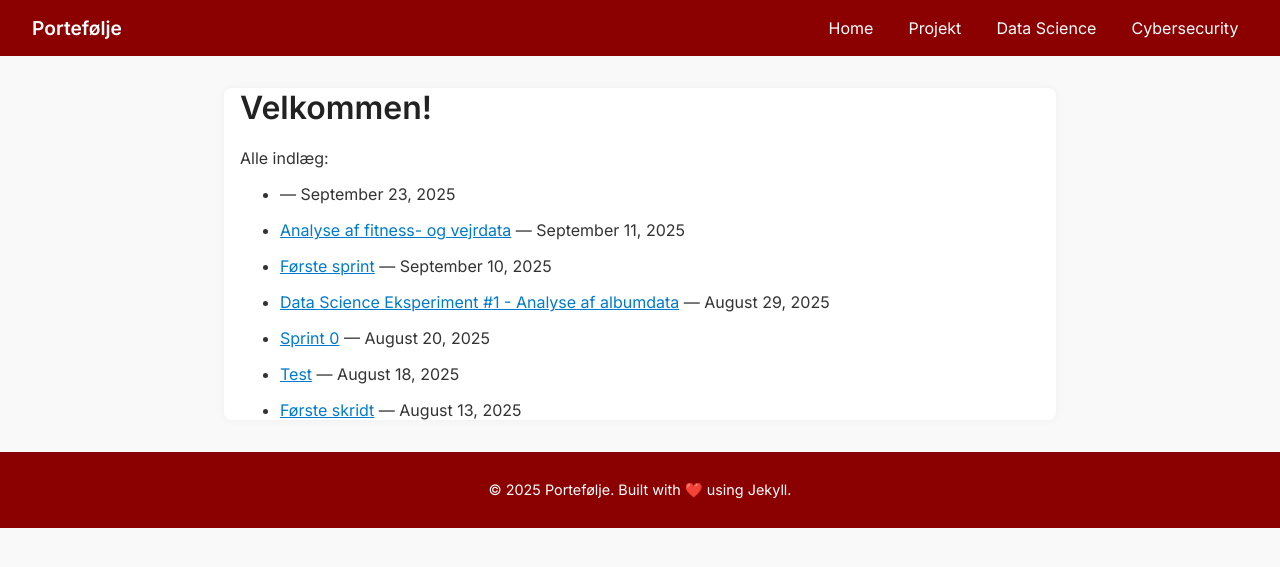
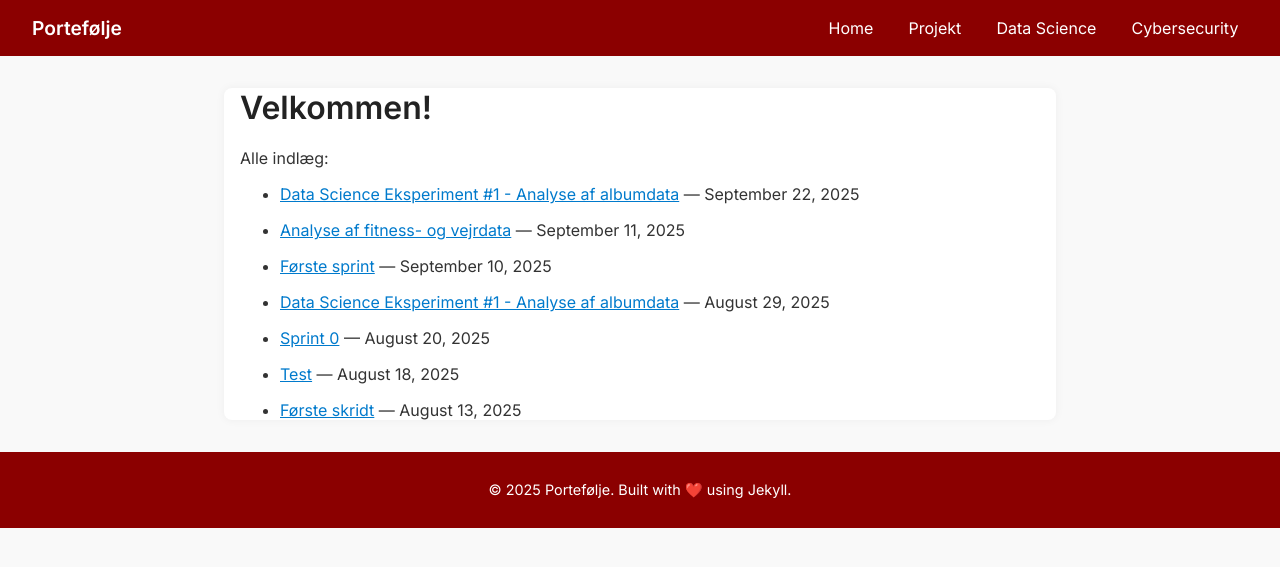
Before and after one commit to lika62310/lika62310.github.io, a Jekyll site: the page built from index.md, in a window 1280 px wide. Shown: the top 567 px of the page. Built offline with Jekyll 4.4.1, drawn with Linux system fonts in a browser that asks for light colours.

Commit message:
Update 2025-09-22-ugeoversigt.md

```diff
--- a/_posts/2025-09-22-ugeoversigt.md
+++ b/_posts/2025-09-22-ugeoversigt.md
@@ -1,9 +1,8 @@
 ---
-title: "Uge 39 Oversigt"
+title: "Data Science Eksperiment #1 - Analyse af albumdata"
 date: 2025-09-22
-tags: [projekt], [cybersecurity]
+tags: [projekt, cybersecurity]
 ---
-
 22/9 + 23/9
 Aktivitet og formål: Linux Fundamentals via Hackthebox; repetetion og træning af udbredte linux-værktøjer.
 
```
